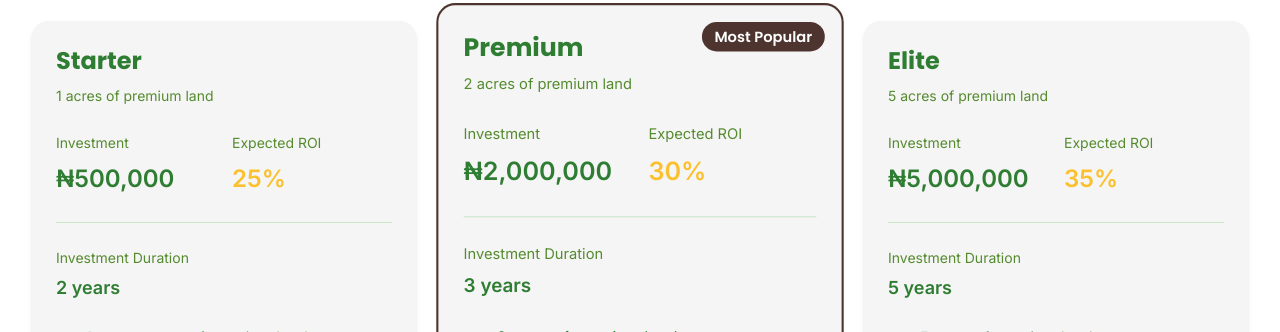
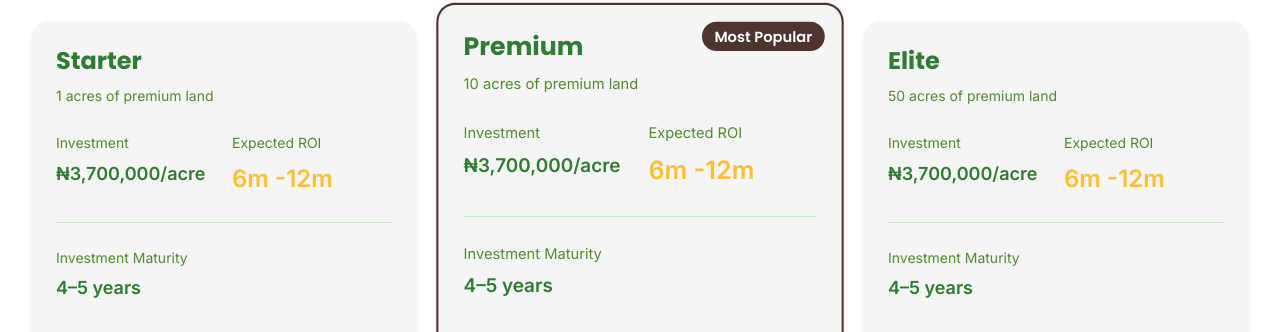
Before and after one commit to livinusonyenso/adaba-farm-resort, a Next.js app: page / in a window 1280 px wide. Shown: the part 2468-2800 px from the top of the page. Built offline with nearby package versions, Linux system fonts and the light colour scheme.

Commit message:
first Coorection with the Team

```diff
--- a/components/HeroSection.tsx
+++ b/components/HeroSection.tsx
@@ -132,14 +132,7 @@ export default function HeroCarousel() {
                 </motion.p>
 
                 <motion.div variants={itemVariants} className="flex flex-col sm:flex-row gap-4 justify-center pt-4">
-                  <motion.div whileHover={{ scale: 1.05 }} whileTap={{ scale: 0.95 }}>
-                    <Link
-                      href="/book-visit"
-                      className="inline-block px-8 py-4 bg-primary text-white font-bold rounded-xl hover:opacity-90 transition-all duration-300 shadow-lg hover:shadow-xl"
-                    >
-                      Start Investing
-                    </Link>
-                  </motion.div>
+
                   <motion.div whileHover={{ scale: 1.05 }} whileTap={{ scale: 0.95 }}>
                     <a
                       href="#plans"
@@ -147,6 +140,14 @@ export default function HeroCarousel() {
                     >
                       View Plans
                     </a>
+                  </motion.div>
+                   <motion.div whileHover={{ scale: 1.05 }} whileTap={{ scale: 0.95 }}>
+                    <Link
+                      href="/book-visit"
+                      className="inline-block px-8 py-4 bg-primary text-white font-bold rounded-xl hover:opacity-90 transition-all duration-300 shadow-lg hover:shadow-xl"
+                    >
+                      Start Investing
+                    </Link>
                   </motion.div>
                 </motion.div>
               </motion.div>
--- a/components/HowItWorks.tsx
+++ b/components/HowItWorks.tsx
@@ -6,22 +6,22 @@ import { Users, FileCheck, TrendingUp, Award } from "lucide-react"
 const steps = [
   {
     icon: Users,
-    title: "Register & Verify",
+    title: "Go to the application form",
     description: "Create your account and complete verification in minutes.",
   },
   {
     icon: FileCheck,
-    title: "Choose Your Plan",
+    title: "Fill the form",
     description: "Select an investment plan that matches your financial goals.",
   },
   {
     icon: TrendingUp,
-    title: "Monitor Progress",
+    title: "Attach the payment Recipt with the application forn",
     description: "Track your investment and farm progress in real-time via dashboard.",
   },
   {
     icon: Award,
-    title: "Receive Returns",
+    title: "Submit the payment Recipt with the application form",
     description: "Enjoy regular ROI payouts directly to your account.",
   },
 ]
@@ -33,8 +33,8 @@ export default function HowItWorks() {
         {/* Header */}
         <div className="text-center mb-16">
 
-          <p className="text-lg  max-w-2xl mx-auto text-primary">
-            Simple, transparent, and secure. Get started in four easy steps.
+          <p className="text-4xl  max-w-2xl mx-auto text-primary underline">
+            Simple steps to get started.
           </p>
         </div>
 
--- a/components/InvestmentCard.tsx
+++ b/components/InvestmentCard.tsx
@@ -8,7 +8,8 @@ interface InvestmentCardProps {
   title: string;
   acreage: number;
   price: number;
-  roi: number;
+  roi: string;
+  maturity: string;
   duration: string;
   features: string[];
   isPopular?: boolean;
@@ -20,6 +21,7 @@ export default function InvestmentCard({
   acreage,
   price,
   roi,
+  maturity,   // ✅ added here
   duration,
   features,
   isPopular = false,
@@ -59,14 +61,22 @@ export default function InvestmentCard({
       <div className="grid grid-cols-2 gap-4 mb-6 pb-6 border-b border-border">
         <div>
           <p className="text-muted-foreground text-sm mb-1">Investment</p>
-          <p className="text-2xl font-bold text-primary">
-            ₦{price.toLocaleString()}
+          <p className="text-lg font-bold text-primary">
+            ₦{price.toLocaleString()}/acre
           </p>
         </div>
         <div>
           <p className="text-muted-foreground text-sm mb-1">Expected ROI</p>
-          <p className="text-2xl font-bold text-secondary">{roi}%</p>
+          <p className="text-2xl font-bold text-secondary">{roi}</p>
         </div>
+      </div>
+
+      {/* ✅ Maturity */}
+      <div className="mb-6">
+        <p className="text-muted-foreground text-sm mb-1">
+          Investment Maturity
+        </p>
+        <p className="text-lg font-semibold text-foreground">{maturity}</p>
       </div>
 
       {/* Duration */}
--- a/components/InvestmentPlans.tsx
+++ b/components/InvestmentPlans.tsx
@@ -1,15 +1,16 @@
-import InvestmentCard from "./InvestmentCard"
+import InvestmentCard from "./InvestmentCard";
 
 const plans = [
   {
     title: "Starter",
     acreage: 1,
-    price: 500000,
-    roi: 25,
-    duration: "2 years",
+    price: 3700000,
+    roi: "6m -12m",
+    maturity: "4–5 years",
+    duration: "50years and above",
     features: [
-      "1 acre or more of premium land",
-      "Annual  ROI payouts",
+      "1-9 acre of premium land",
+      "Annual ROI payouts",
       "Farm progress updates",
       "Access to investor portal",
       "Certificate of ownership",
@@ -17,37 +18,34 @@ const plans = [
   },
   {
     title: "Premium",
-    acreage: 2,
-    price: 2000000,
-    roi: 30,
-    duration: "3 years",
+    acreage: 10,
+    price: 3700000,
+    roi: "6m -12m",
+   maturity: "4–5 years",
+    duration: "50years and above",
     features: [
-      "2 acres of premium land",
-      "Monthly ROI payouts",
+      "10 -49 acres of premium land",
       "Priority farm updates",
       "Exclusive investor events",
-      "Farm visit privileges",
       "Dedicated account manager",
     ],
     isPopular: true,
   },
   {
     title: "Elite",
-    acreage: 5,
-    price: 5000000,
-    roi: 35,
-    duration: "5 years",
+    acreage: 50,
+    price:3700000,
+    roi: "6m -12m",
+   maturity: "4–5 years",
+    duration: "50years and above",
     features: [
-      "5 acres of premium land",
-      "Weekly ROI payouts",
-      "Real-time farm analytics",
+      "50 -100 acres of premium land",
+      "Annual ROI payouts",
       "VIP investor status",
-      "Unlimited farm visits",
       "Personal investment advisor",
-      "Profit sharing opportunities",
     ],
   },
-]
+];
 
 export default function InvestmentPlans() {
   return (
@@ -55,7 +53,9 @@ export default function InvestmentPlans() {
       <div className="section-container">
         {/* Header */}
         <div className="text-center mb-16">
-          <h2 className="text-4xl md:text-5xl font-bold text-primary mb-4">Investment Plans</h2>
+          <h2 className="text-4xl md:text-5xl font-bold text-primary mb-4">
+            Investment Plans
+          </h2>
           <p className="text-lg text-muted max-w-2xl mx-auto text-primary">
             Choose the perfect plan that matches your investment goals and timeline.
           </p>
@@ -69,5 +69,5 @@ export default function InvestmentPlans() {
         </div>
       </div>
     </section>
-  )
+  );
 }
--- a/components/admin/InvestorManagement.tsx
+++ b/components/admin/InvestorManagement.tsx
@@ -28,7 +28,7 @@ const investors = [
     name: "Ahmed Hassan",
     email: "ahmed@example.com",
     plan: "Starter",
-    amount: "₦500,000",
+    amount: "₦3,700,000",
     status: "Pending",
     joinDate: "2024-10-01",
   },
--- a/components/dashboard/InvestmentHistory.tsx
+++ b/components/dashboard/InvestmentHistory.tsx
@@ -16,7 +16,7 @@ const investments = [
   {
     id: 2,
     plan: "Starter",
-    amount: "₦500,000",
+    amount: "₦3,700,000",
     date: "2024-03-20",
     roi: "25%",
     status: "Active",
--- a/context/UserContext.tsx
+++ b/context/UserContext.tsx
@@ -21,7 +21,7 @@ const UserContext = createContext<UserContextType | undefined>(undefined);
 
 export const UserProvider = ({ children }: { children: ReactNode }) => {
   const [user, setUser] = useState<User | null>(null);
-  const [tempUser, setTempUser] = useState<boolean>(false);
+  const [tempUser, setTempUser] = useState<boolean>(true);
 
   const logout = () => {
     setUser(null);
```
